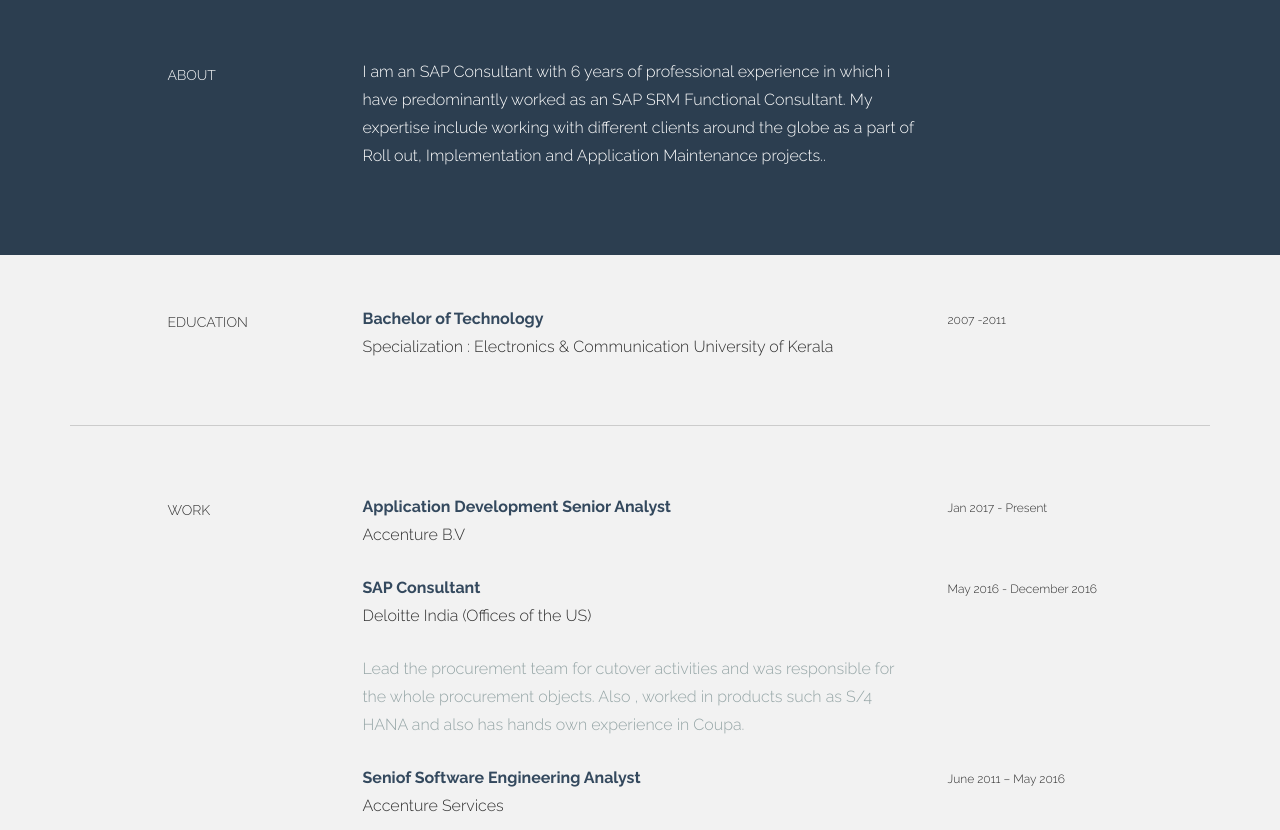
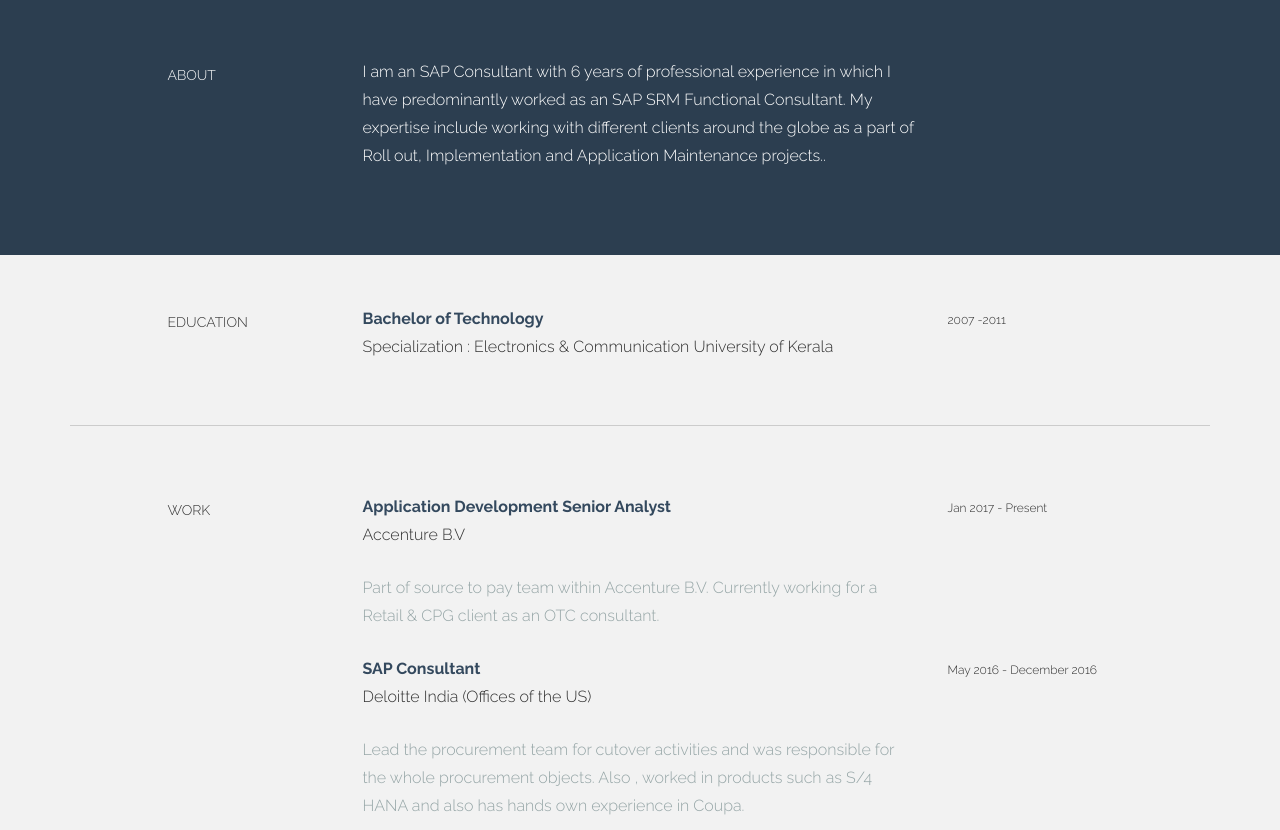
Before and after one commit to nishanthbello/nishanthbello.github.io, a plain HTML site: page index.html in a window 1280 px wide. Shown: the part 562-1392 px from the top of the page. Drawn offline with Linux system fonts and the light colour scheme.

Commit message:
Update index.html

```diff
--- a/index.html
+++ b/index.html
@@ -75,7 +75,7 @@
 					<h5>ABOUT</h5>
 				</div>
 				<div class="col-lg-6">
-					<p>I am an SAP Consultant with 6 years of professional experience in which i have predominantly worked as an SAP SRM Functional Consultant. My expertise include working with different clients around the globe as a part of Roll out, Implementation and Application Maintenance projects..</p>
+					<p>I am an SAP Consultant with 6 years of professional experience in which I have predominantly worked as an SAP SRM Functional Consultant. My expertise include working with different clients around the globe as a part of Roll out, Implementation and Application Maintenance projects..</p>
 				</div>
 			</div><!--/.row -->
 		</div><!--/.container -->
@@ -119,7 +119,7 @@
 					<p><t>Application Development Senior Analyst</t><br/>
 						Accenture B.V <br/>
 					</p>
-					<!-- <p><more>Add content.</more></p> -->
+					<p><more> Part of source to pay team within Accenture B.V. Currently working for a Retail & CPG client as an OTC consultant.</more></p>
 				</div>
 				<div class="col-lg-3">
 					<p><sm>Jan 2017 - Present</sm></p>
```
